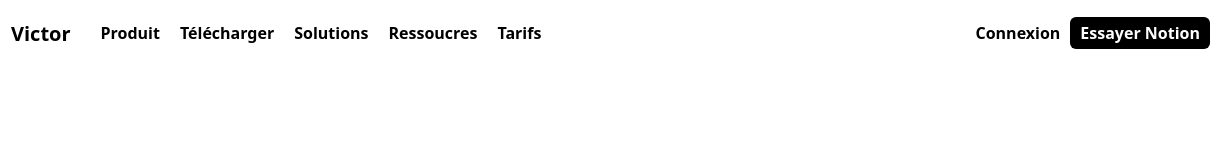
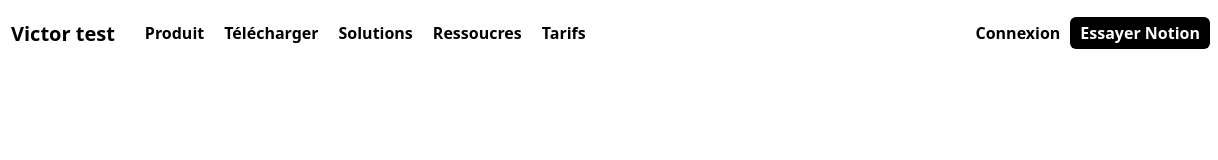
Before and after one commit to victormsnv/menuvictor, a plain HTML site: page index.html in a window 1280 px wide. Shown: the full height of the page, 62-1280 px from the left. Drawn offline with Linux system fonts and the light colour scheme.

Commit message:
Update index.html

```diff
--- a/index.html
+++ b/index.html
@@ -14,7 +14,7 @@
       <div class="header-left">
          <a href="index.html" class="profile">
             <img src="Photos/pdpvictor.jpeg" alt="" id="pdpvictor">
-            <h3>Victor</h3>
+            <h3>Victor test</h3>
         </a>
          <ul class="menu">
             <li class="menu-item">
```
